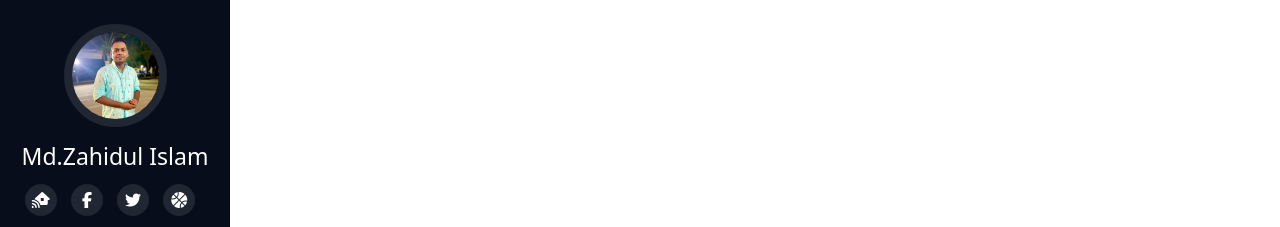
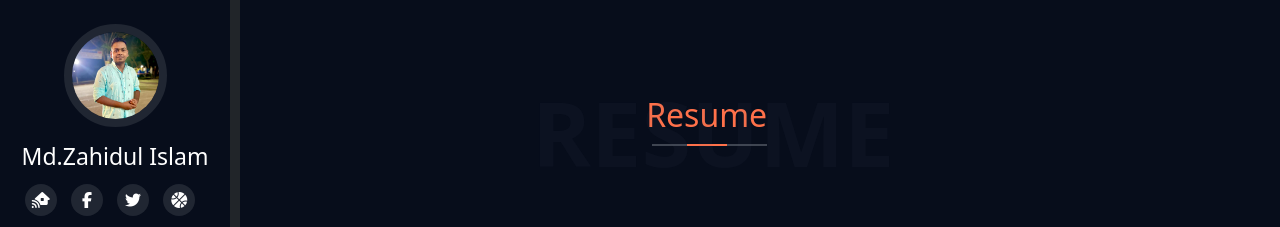
Before and after one commit to MdZahidulIslam88/Portfolio, a plain HTML site: page Resume.html in a window 1280 px wide. Shown: the top 227 px of the page. Drawn offline with nearby package versions, Linux system fonts and the light colour scheme.

Commit message:
Update Resume.html

```diff
--- a/Resume.html
+++ b/Resume.html
@@ -10,15 +10,15 @@
     <link rel="stylesheet" href="css/resume.css">
     <link rel="stylesheet" href="media/resume.css">
   </head>
-  <body>
-    <header>
+  <body class="bg-dark">
+    <header  style="position: fixed;">
       <div class="container">
-        <div class="row y-0 d-none d-md-none d-lg-flex">
-          <div class="col-md-12">
+        <div class="row">
             <div class="top-img text-center mt-4">
               <img src="image/me.jpg" class="img-fluid" alt="...">
+              <h3 class="text1 mt-3 text-center text-white">Md.Zahidul Islam</h3>
           </div>
-          <h3 class="text1 mt-3 text-center text-white">Md.Zahidul Islam</h2>
+
 
               <div class="icon-bar text-center ">
                   <ul>
@@ -66,7 +66,7 @@
                 <div class="text2 text-center"> Md.Zahidul Islam © 2023 All Right Reserved
                 </div>
               </footer>
-          </div>
+
         </div>
 
       </div>
@@ -86,7 +86,7 @@
               <button type="button" class="btn-close btn-close-white" data-bs-dismiss="offcanvas" aria-label="Close"></button>
             </div>
             <div class="offcanvas-body text-center menu2">
-              <ul class="navbar-nav justify-content-end flex-grow-1 pe-3">
+              <ul class="navbar-nav justify-content-end flex-grow-1 pe-3 mt-5">
                 <li class="nav-item">
                   <a class="nav-link " aria-current="page" href="index.html">Home</a>
                 </li>
@@ -105,7 +105,7 @@
 
 
               </ul>
-              <div class="icon-bar1 text-center ">
+              <div class="icon-bar1 text-center mt-5">
                 <ul >
                     <li>
                         <a href="#">
```
